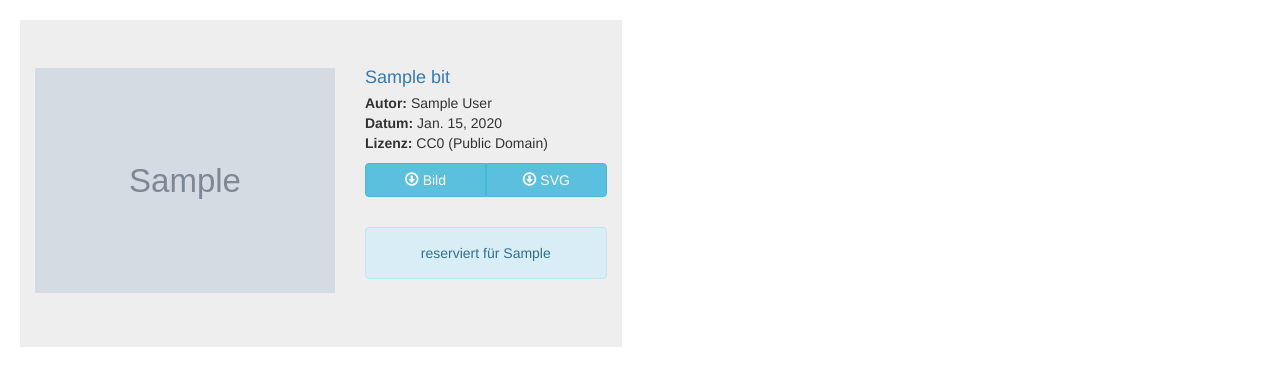
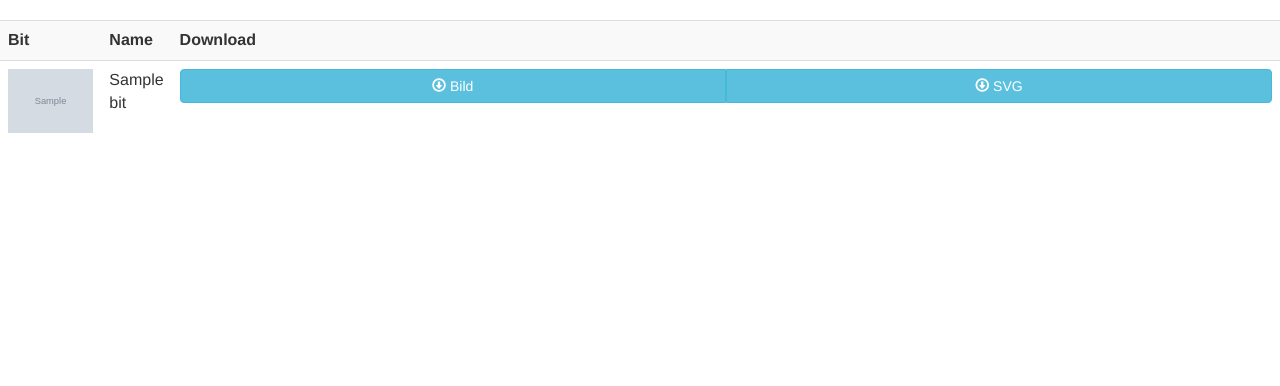
Before and after one commit to m0dprobe/bitbilder, a Django app: page / in a window 1280 px wide. Shown: the part 51-437 px from the top of the page. Run offline with Django 3.2, Linux system fonts and the light colour scheme; tables that the repository leaves empty hold one stand-in row (values such as "Sample post"); grey boxes marked "Sample" are stand-in pictures; some libraries are stand-ins or nearby versions.

Commit message:
changed to table view

```diff
--- a/bitbilder/templates/bitbilder/matrix.html
+++ b/bitbilder/templates/bitbilder/matrix.html
@@ -40,65 +40,25 @@
 
         {% load staticfiles %}
         {% if bit_list %}
+            <table class="table table-striped">
+                <tr>
+                    <th>Bit</th>
+                    <th>Name</th>
+                    <th>Download</th>
+                </tr>
             {% for bit in bit_list %}
-                {% if forloop.counter|divisibleby:2 %}
-                    <div class="jumbotron col-md-6" style="width: 47%; margin-right: 2%; margin-left: auto; float: right;">
-                        <div class="media">
-                            <a class="pull-left">
-                                <img class="media-object" src="/images/{{ bit.bit_image }}" alt="{{ bit.bitname }}" width="300px">
-                            </a>
-                            <div class="media-body" style="padding-left: 20px;">
-                                <a href="{% url 'details' bit.id %}"><h4 class="media-heading">{{ bit.bitname }}</h4></a>
-                                <strong>Autor:</strong> {{ bit.author }}<br/>
-                                <strong>Datum:</strong> {{ bit.creation_date }}<br />
-                                <strong>Lizenz:</strong> {{ bit.license }} <br />
-                                <div class="text-center">
-                                    <div class="btn-group btn-group-justified" style="margin-top: 10px;">
-                                        <a href="/images/{{ bit.bit_image }}" class="btn btn-info"><span class="glyphicon glyphicon-download"></span> Bild</a>
-                                        <a href="/images/{{ bit.bit_vector }}" class="btn btn-info"><span class="glyphicon glyphicon-download"></span> SVG</a>
-                                    </div>
-                                </div><br />
-
-                                {% if bit.reserved %}
-                                    <div class="text-center">
-                                        <div class="alert alert-info" style="margin-top: 10px;">
-                                        reserviert für {{bit.reserved_for}}
-                                        </div>
-                                    </div>
-                                {% endif %}
-                            </div>
+                <tr>
+                    <td> <img src="/images/{{bit.bit_image}}" alt="{{bit.bitname}}" height="64px" style="align: center;"> </td>
+                    <td> {{bit.bitname}} </td>
+                    <td>
+                        <div class="btn-group btn-group-justified">
+                            <a href="/images/{{ bit.bit_image }}" class="btn btn-info"><span class="glyphicon glyphicon-download"></span> Bild</a>
+                            <a href="/images/{{ bit.bit_vector }}" class="btn btn-info"><span class="glyphicon glyphicon-download"></span> SVG</a>
                         </div>
-                    </div>
-                {% else %}
-                    <div class="jumbotron col-md-6" style="width: 47%; margin-left: 20px; margin-right: auto; float: left;">
-                        <div class="media">
-                            <a class="pull-left">
-                                <img class="media-object" src="/images/{{ bit.bit_image }}" alt="{{ bit.bitname }}" width="300px">
-                            </a>
-                            <div class="media-body" style="padding-left: 20px;">
-                                <a href="{% url 'details' bit.id %}"><h4 class="media-heading">{{ bit.bitname }}</h4></a>
-                                <strong>Autor:</strong> {{ bit.author }}<br/>
-                                <strong>Datum:</strong> {{ bit.creation_date }}<br />
-                                <strong>Lizenz:</strong> {{ bit.license }} <br />
-                                <div class="text-center">
-                                    <div class="btn-group btn-group-justified" style="margin-top: 10px;">
-                                        <a href="/images/{{ bit.bit_image }}" class="btn btn-info"><span class="glyphicon glyphicon-download"></span> Bild</a>
-                                        <a href="/images/{{ bit.bit_vector }}" class="btn btn-info"><span class="glyphicon glyphicon-download"></span> SVG</a>
-                                    </div>
-                                </div><br />
-
-                                {% if bit.reserved %}
-                                    <div class="text-center">
-                                        <div class="alert alert-info" style="margin-top: 10px;">
-                                        reserviert für {{bit.reserved_for}}
-                                        </div>
-                                    </div>
-                                {% endif %}
-                            </div>
-                        </div>
-                    </div>
-                {% endif %}
+                    </td>
+                </tr>
             {% endfor %}
+            </table>
         {% else %}
             <h4>Keine Bits verfügbar.</h4>
         {% endif %}
```
